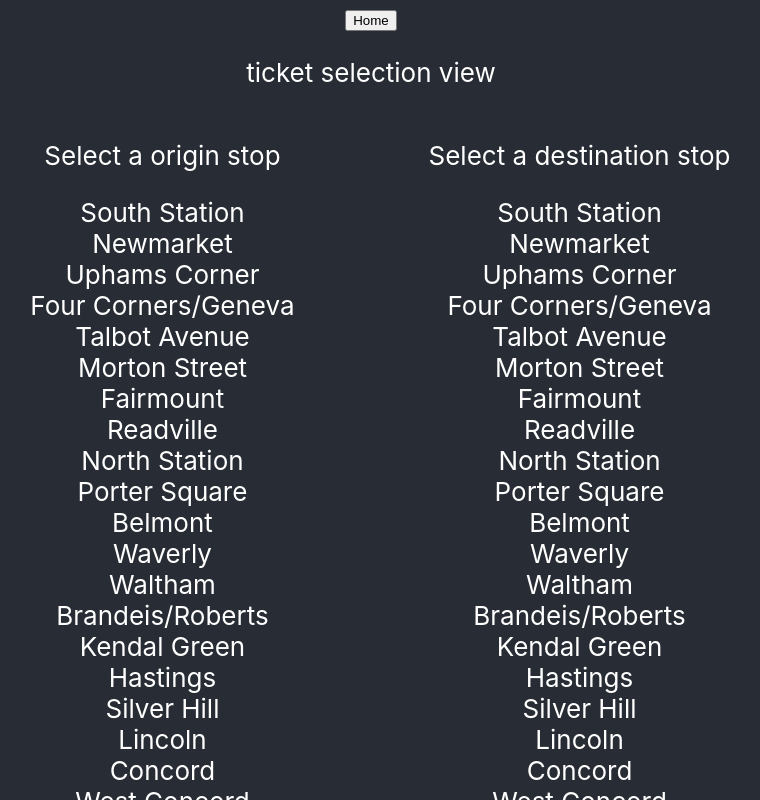
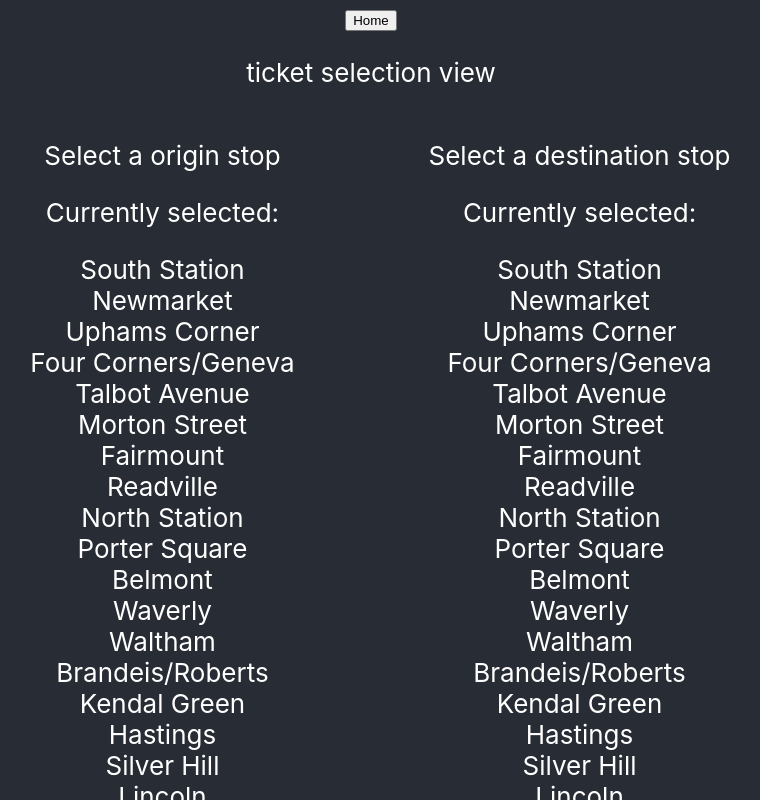
Before and after one commit to edwmurph/mTicket, a React (Create React App) app: page / in a window 1280 px wide. Both pictures are taken after a click on the button "Purchase Tickets". Shown: the top 800 px of the page, without its empty margins (269-1029 px from the left). Built offline with nearby package versions, Linux system fonts and the light colour scheme.

Commit message:
keep track of the clicked origin/destination stop

```diff
--- a/src/App.js
+++ b/src/App.js
@@ -10,9 +10,10 @@ class CommuterRailStopsList extends React.Component {
     return (
       <div>
         <p>Select a {this.props.name} stop</p>
+        <p>Currently selected: {this.props.selected}</p>
         <ul>
           {commuterRailData.map(stop =>
-            <li key='key'>
+            <li onClick={() => this.props.onSelect(stop.route)} >
               {stop.route}
             </li>
           )}
@@ -31,13 +32,25 @@ class TicketSelection extends React.Component {
     };
   }
 
+  selectOrigin(origin) {
+    this.setState({
+      selectedOrigin: origin,
+    });
+  }
+
+  selectDestination(destination) {
+    this.setState({
+      selectedDestination: destination,
+    });
+  }
+
   render() {
     return (
       <div>
       <p>ticket selection view</p>
       <div style={{display:'flex', 'flex-direction':'row'}}>
-        <CommuterRailStopsList name='origin'/>
-        <CommuterRailStopsList name='destination'/>
+        <CommuterRailStopsList name='origin' selected={this.state.selectedOrigin} onSelect={this.selectOrigin.bind(this)} />
+        <CommuterRailStopsList name='destination' selected={this.state.selectedDestination} onSelect={this.selectDestination.bind(this)} />
       </div>
       </div>
     );
```
